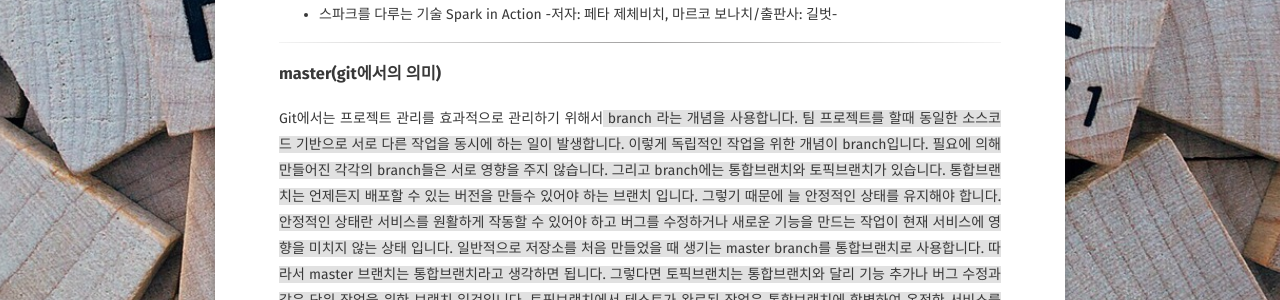
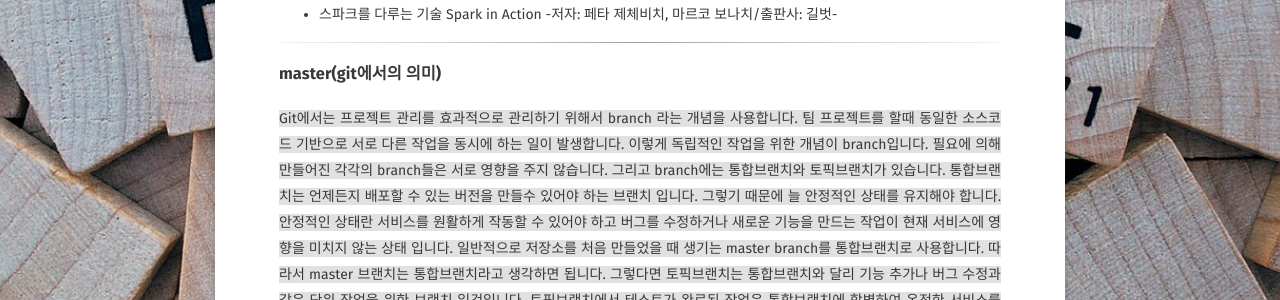
Before and after one commit to Jungjihyuk/JH_Life, a Jekyll site: the page built from _posts/2019-01-13-projectStudy.md, in a window 1280 px wide and 900 px high, scrolled down 1200 px. Shown: the part 150-450 px from the top of the window. Built offline with Jekyll 4.4.1, drawn with Linux system fonts in a browser that asks for light colours; some web fonts are replaced; comment, search, counter and statistics services are not loaded; some of the changed lines change nothing that is shown; some of the changed text lies outside the part shown.

Commit message:
projectStudy 수정

```diff
--- a/_posts/2019-01-13-projectStudy.md
+++ b/_posts/2019-01-13-projectStudy.md
@@ -52,7 +52,7 @@ IT world 홈페이지: <https://www.itworld.co.kr/main>
 
 ### master(git에서의 의미)
 
-Git에서는 프로젝트 관리를 효과적으로 관리하기 위해서<span style="background-color: #e1e1e1"> branch <span> 라는 개념을 사용합니다.
+<span style="background-color: #e1e1e1">Git에서는 프로젝트 관리를 효과적으로 관리하기 위해서 branch 라는 개념을 사용합니다.
 팀 프로젝트를 할때 동일한 소스코드 기반으로 서로 다른 작업을 동시에 하는 일이 발생합니다.
 이렇게 독립적인 작업을 위한 개념이 branch입니다.
 필요에 의해 만들어진 각각의 branch들은 서로 영향을 주지 않습니다.
@@ -64,7 +64,7 @@ Git에서는 프로젝트 관리를 효과적으로 관리하기 위해서<span
 일반적으로 저장소를 처음 만들었을 때 생기는 master branch를 통합브랜치로 사용합니다.
 따라서 master 브랜치는 통합브랜치라고 생각하면 됩니다.
 그렇다면 토픽브랜치는 통합브랜치와 달리 기능 추가나 버그 수정과 같은 단위 작업을 위한 브랜치 일것입니다.
-토픽브랜치에서 테스트가 완료된 작업은 통합브랜치에 합병하여 온전한 서비스를 구축합니다.
+토픽브랜치에서 테스트가 완료된 작업은 통합브랜치에 합병하여 온전한 서비스를 구축합니다. <span>
 
 다음 그림은 통합브랜치와 토픽브랜치를 그림으로 표현한 것입니다.
 ![vvvvvv](https://user-images.githubusercontent.com/33630505/51373209-03adee80-1b43-11e9-9e40-ae10d77129be.JPG)
```
